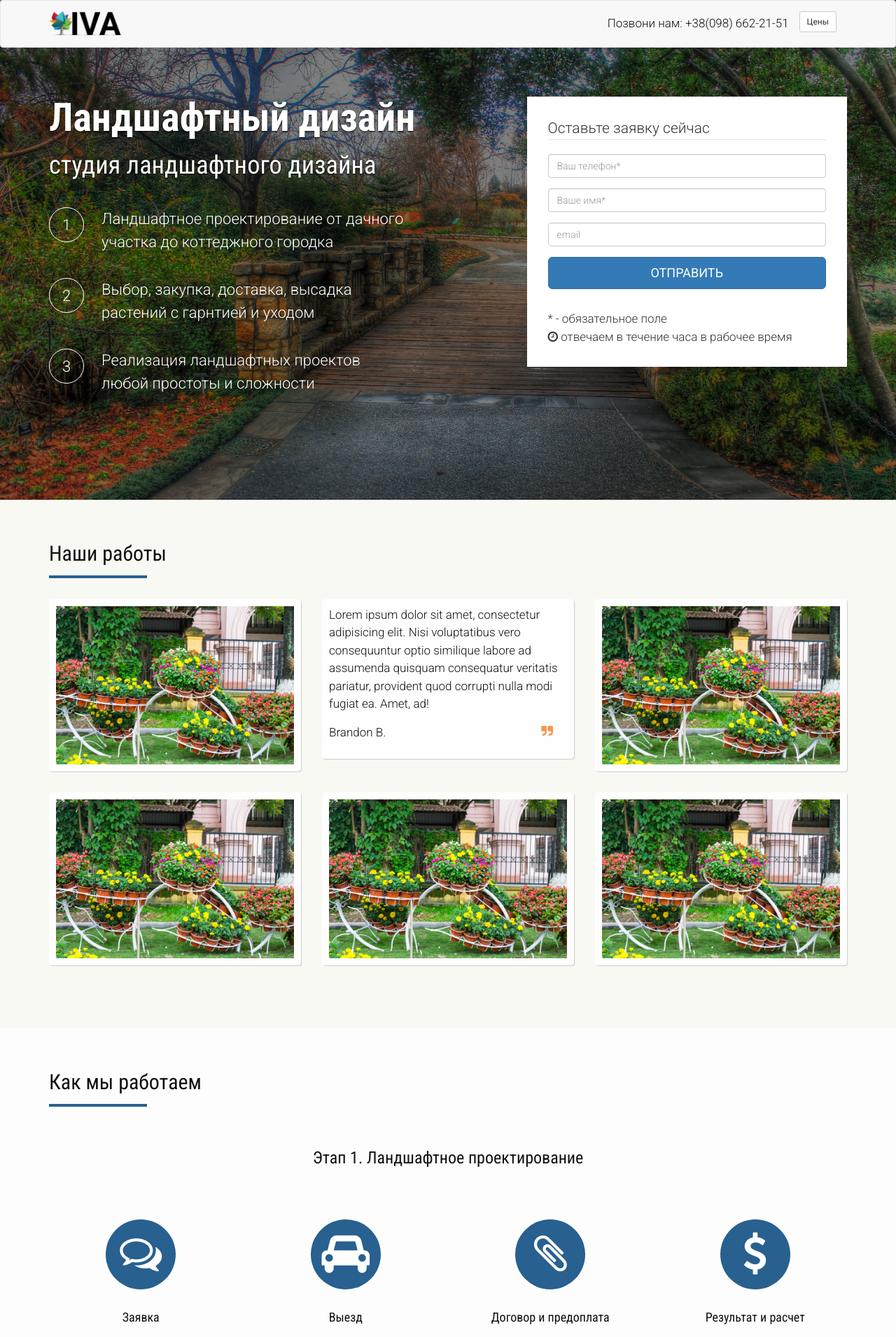
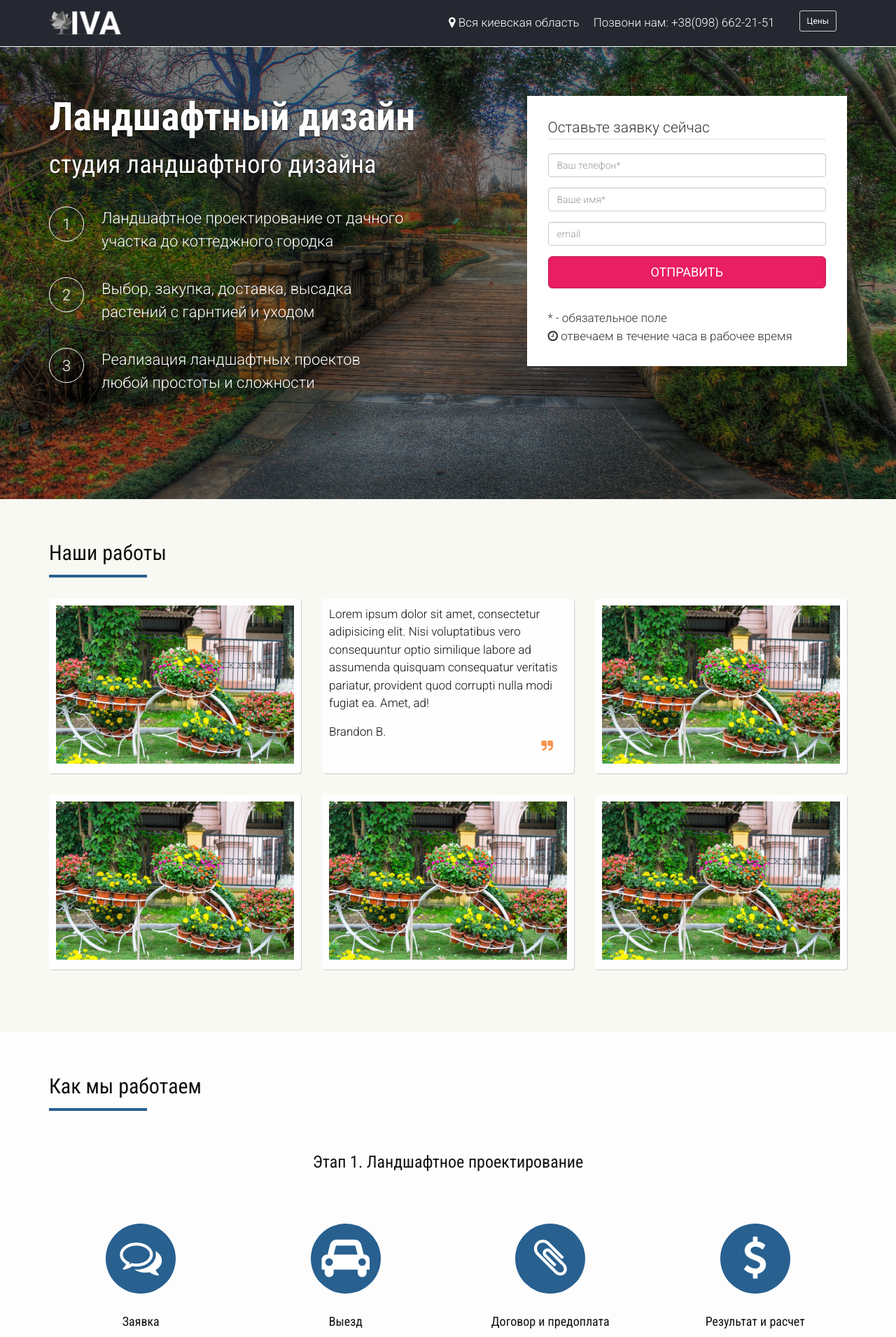
Before and after one commit to shivasena/landscape, a Jekyll site: the page built from index.html, in a window 1280 px wide. Shown: the top 1910 px of the page at 70% size. Built offline with Jekyll 4.4.1, drawn with Linux system fonts in a browser that asks for light colours; nearby versions of some CDN libraries.

Commit message:
design upd

```diff
--- a/css/main.scss
+++ b/css/main.scss
@@ -65,6 +65,31 @@
 	font-family: 'Roboto Condensed', sans-serif;
 }
 
+.clear {
+	clear:both;
+}
+
+.navbar-default {
+	background-color: #252830;
+	color: white;
+	border-radius: 0;
+	border:none;
+	border-bottom: 1px solid white;
+}
+.navbar-header {
+	filter: invert(100%) grayscale(1);
+	-webkit-filter: invert(100%) grayscale(1);
+}
+.navbar-header:hover {
+	filter: invert(100%);
+	-webkit-filter: invert(100%);
+}
+
+.prices {
+	background-color: #252830;
+	color: white;
+}
+
 .header {
 	background: linear-gradient(
       rgba(0, 0, 0, 0.5),
@@ -86,9 +111,10 @@
 	height: 35px;
 }
 
-.phonenum {
+.phonenum, .region {
 	padding-top: 20px;
 	padding-bottom: 20px;
+	margin-right: 20px;
 }
 
 .servicename {
@@ -141,10 +167,18 @@
 	font: lighter;
 }
 
-.ctabutton {
+.ctabutton, {
 	width: 100%;
 	text-align: center;
 	text-transform: uppercase;
+}
+.ctabutton, .lastchance .btn{
+	background-color: #E91E63;
+	border-color: #C2185B;
+}
+.ctabutton:hover, .lastchance .btn:hover {
+	background-color: #C2185B;
+	border-color: #C2185B;
 }
 
 .portfolio {
@@ -161,7 +195,7 @@
     box-shadow: 1px 1px 1px #ccc;
     padding: 10px;
     margin-bottom: 30px;
-    min-height: 100%;
+    min-height: 250px;
 }
 
 .case i.fa {
@@ -186,10 +220,6 @@
 .howwework {
 	padding-top: 60px;
 	padding-bottom: 60px;
-}
-
-.clear {
-	clear:both;
 }
 
 .roundicon {
--- a/index.html
+++ b/index.html
@@ -14,8 +14,9 @@
       <div class="collapse navbar-collapse navbar-ex1-collapse">
 
         <ul class="nav navbar-nav navbar-right">
-                <li><div class="phonenum">Позвони нам: +38(098) 662-21-51</div></li>
-                <li><a href="#"><button type="button" class="btn btn-default btn-sm">Цены</button></a></li>
+          <li><div class="region"><i class="fa fa-map-marker"></i> Вся киевская область</div></li>
+          <li><div class="phonenum">Позвони нам: +38(098) 662-21-51</div></li>
+          <li><a href="#"><button type="button" class="btn btn-default btn-sm prices">Цены</button></a></li>
         </ul>
 
       </div><!-- /.navbar-collapse -->
```
